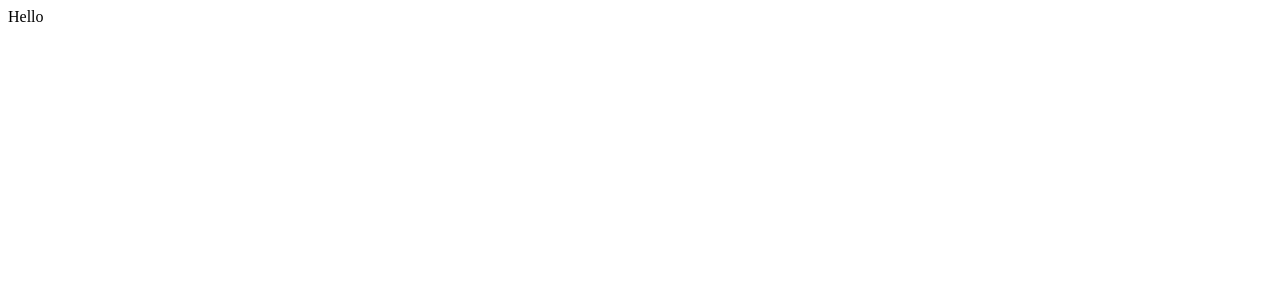
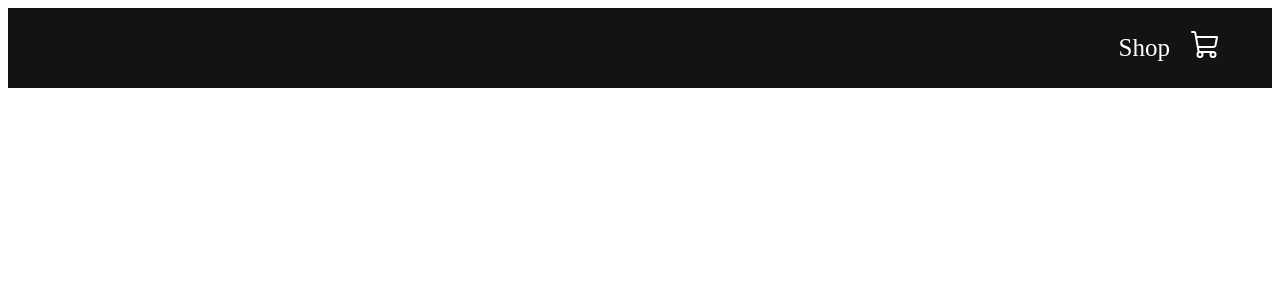
Before and after one commit to dennihous/shoppingCart, a React app: page / in a window 1280 px wide. Shown: the top 300 px of the page. Built offline with nearby package versions, Linux system fonts and the light colour scheme.

Commit message:
Adding pages

```diff
--- a/package.json
+++ b/package.json
@@ -24,10 +24,13 @@
     "@babel/preset-env": "^7.22.15",
     "@babel/preset-react": "^7.22.15",
     "babel-loader": "^9.1.3",
+    "css-loader": "^6.8.1",
     "html-webpack-plugin": "^5.5.3",
+    "phosphor-react": "^1.4.1",
     "react": "^18.2.0",
     "react-dom": "^18.2.0",
     "react-router-dom": "^6.16.0",
+    "style-loader": "^3.3.3",
     "webpack": "^5.88.2",
     "webpack-cli": "^5.1.4",
     "webpack-dev-server": "^4.15.1"
--- /dev/null
+++ b/src/components/navbar.css
@@ -0,0 +1,21 @@
+.navbar {
+  width: 100%;
+  height: 80px;
+  background-color: rgb(19, 19, 19);
+  display: flex;
+  justify-content: flex-end;
+  align-items: center;
+}
+
+.links {
+  margin-right: 50px;
+  display: flex;
+  align-items: center;
+}
+
+.links a {
+  text-decoration: none;
+  color: white;
+  margin-left: 20px;
+  font-size: 25px;
+}
--- /dev/null
+++ b/src/components/navbar.jsx
@@ -0,0 +1,17 @@
+import React from "react";
+import { Link } from "react-router-dom";
+import { ShoppingCart } from 'phosphor-react';
+import './navbar.css'
+
+export const Navbar = () => {
+  return (
+    <div className="navbar">
+      <div className="links">
+        <Link to="/">Shop</Link>
+        <Link to="/cart">
+          <ShoppingCart size={32}/>
+        </Link>
+      </div>
+    </div>
+  )
+}
--- a/src/index.jsx
+++ b/src/index.jsx
@@ -4,12 +4,26 @@ import {
   createBrowserRouter,
   RouterProvider,
 } from "react-router-dom";
-import App from './App';
+import { Navbar } from './components/navbar';
+import Shop from './pages/shop/shop';
+import Cart from './pages/cart/cart';
+import ErrorPage from './pages/error-page';
 
 const router = createBrowserRouter([
   {
     path: "/",
-    element: <App />,
+    element: <Navbar />,
+    errorElement: <ErrorPage />,
+    children: [
+      {
+        path: "/",
+        element: <Shop />
+      },
+      // {
+      //   path: "/cart",
+      //   element: <Cart />
+      // },
+    ]
   }
 ])
 
--- a/src/App.jsx
+++ b/src/pages/cart/cart.jsx
@@ -1,9 +1,9 @@
 import React from 'react';
 
-export default function App() {
+export default function Cart() {
   return (
     <div>
-      Hello
+      Cart
     </div>
   )
-};
+}
--- /dev/null
+++ b/src/pages/error-page.jsx
@@ -0,0 +1,17 @@
+import React from "react";
+import { useRouteError } from "react-router-dom";
+
+export default function ErrorPage() {
+  const error = useRouteError();
+  console.error(error);
+
+  return (
+    <div id="error-page">
+      <h1>Oops!</h1>
+      <p>Sorry, an unexpected error has occurred.</p>
+      <p>
+        <i>{error.statusText || error.message}</i>
+      </p>
+    </div>
+  );
+};
--- /dev/null
+++ b/src/pages/shop/shop.jsx
@@ -0,0 +1,9 @@
+import React from 'react';
+
+export default function Shop() {
+  return (
+    <div>
+      Shop
+    </div>
+  )
+}
--- a/webpack.config.js
+++ b/webpack.config.js
@@ -14,10 +14,14 @@ module.exports = {
         exclude: /node_modules/,
         use: 'babel-loader',
       },
+      {
+        test: /\.css$/,
+        use: ['style-loader', 'css-loader'],
+      },
     ],
   },
   resolve: {
-    extensions: ['.jsx', '.js'],
+    extensions: ['.jsx', '.js', '.css'],
   },
   plugins: [
     new HtmlWebpackPlugin({
@@ -25,3 +29,4 @@ module.exports = {
     }),
   ]
 };
+3
```
Also changed, not shown: 1 other file (tests, documents, lock files or other folders).
